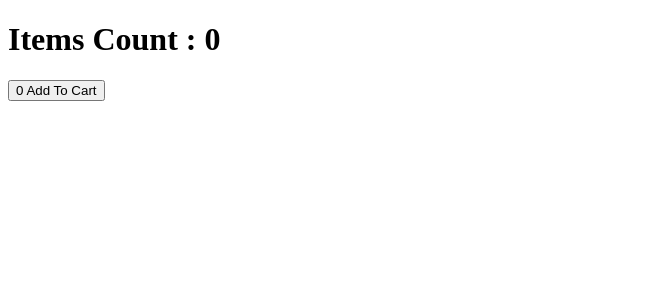
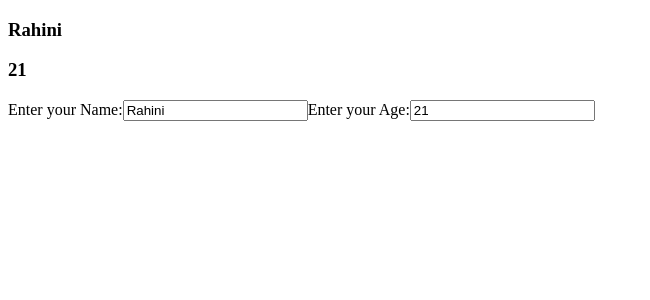
Before and after one commit to Kavya-gopi/ReactJs, a React (Vite) app in the folder QrCodeGenerator/: page / in a window 1280 px wide. Shown: the top 300 px of the page, without its empty margins (0-650 px from the left). Built offline with nearby package versions, Linux system fonts and the light colour scheme.

Commit message:
formsandEvents

```diff
--- a/QrCodeGenerator/src/App.jsx
+++ b/QrCodeGenerator/src/App.jsx
@@ -1,6 +1,8 @@
 import { useState } from 'react'
 import { QrCodeGen } from './QrCode/QrCodeGenerator'
 import { Cart } from './useStateDemos/Cart'
+import { UserData } from './useStateDemos/formsSample'
+import { Users } from './useStateDemos/formsObjectstate'
 // import reactLogo from './assets/react.svg'
 // import viteLogo from '/vite.svg'
 // import './App.css'
@@ -11,7 +13,9 @@ function App() {
   return (
     <>
       {/* <QrCodeGen></QrCodeGen> */}
-      <Cart></Cart>
+      {/* <Cart></Cart> */}
+      {/* <UserData></UserData> */}
+      <Users></Users>
 
     </>
   )
--- /dev/null
+++ b/QrCodeGenerator/src/useStateDemos/formsObjectstate.jsx
@@ -0,0 +1,22 @@
+import {useState} from "react";
+
+export const Users = ()=>{
+    const [user,setUser] = useState({name:"Rahini",age:21});
+
+    function handleChange(e){
+        setUser({...user,[e.target.name]:e.target.value});
+    }
+    return(
+        <>
+        <h3>{user.name}</h3>
+        <h3>{user.age}</h3>
+        <label htmlFor="userName">Enter your Name:</label>
+        <input type="text" placeholder="Enter your name" value={user.name}
+        onChange={handleChange} name="name" id="userName"/>
+        <label htmlFor="userAge">Enter your Age:</label>
+        <input type="text" placeholder="Enter your age" value={user.age}
+        onChange={handleChange} name="age" id="userAge"/>
+
+        </>
+    )
+}
--- /dev/null
+++ b/QrCodeGenerator/src/useStateDemos/formsSample.jsx
@@ -0,0 +1,18 @@
+import { useState } from "react";
+
+export const UserData=()=>{
+    const [userName,setUserName] = useState("Kavya");
+    const [userAge,setUserAge] = useState(21);
+    return (
+        <>
+        <h3>{userName}</h3>
+        <h3>{userAge}</h3>
+        <label htmlFor="username">UserName:</label><br></br>
+        <input type="text" id="username" placeholder="Enter UserName" value={userName}
+        onChange={(e)=>setUserName(e.target.value)}></input><br></br>
+        <label htmlFor="userage">UserAge:</label><br></br>
+        <input type="text" id="userage" placeholder="Enter UserAge" value={userAge}
+        onChange={(e)=>setUserAge(e.target.value)}></input><br></br>
+        </>
+    )
+}
```
